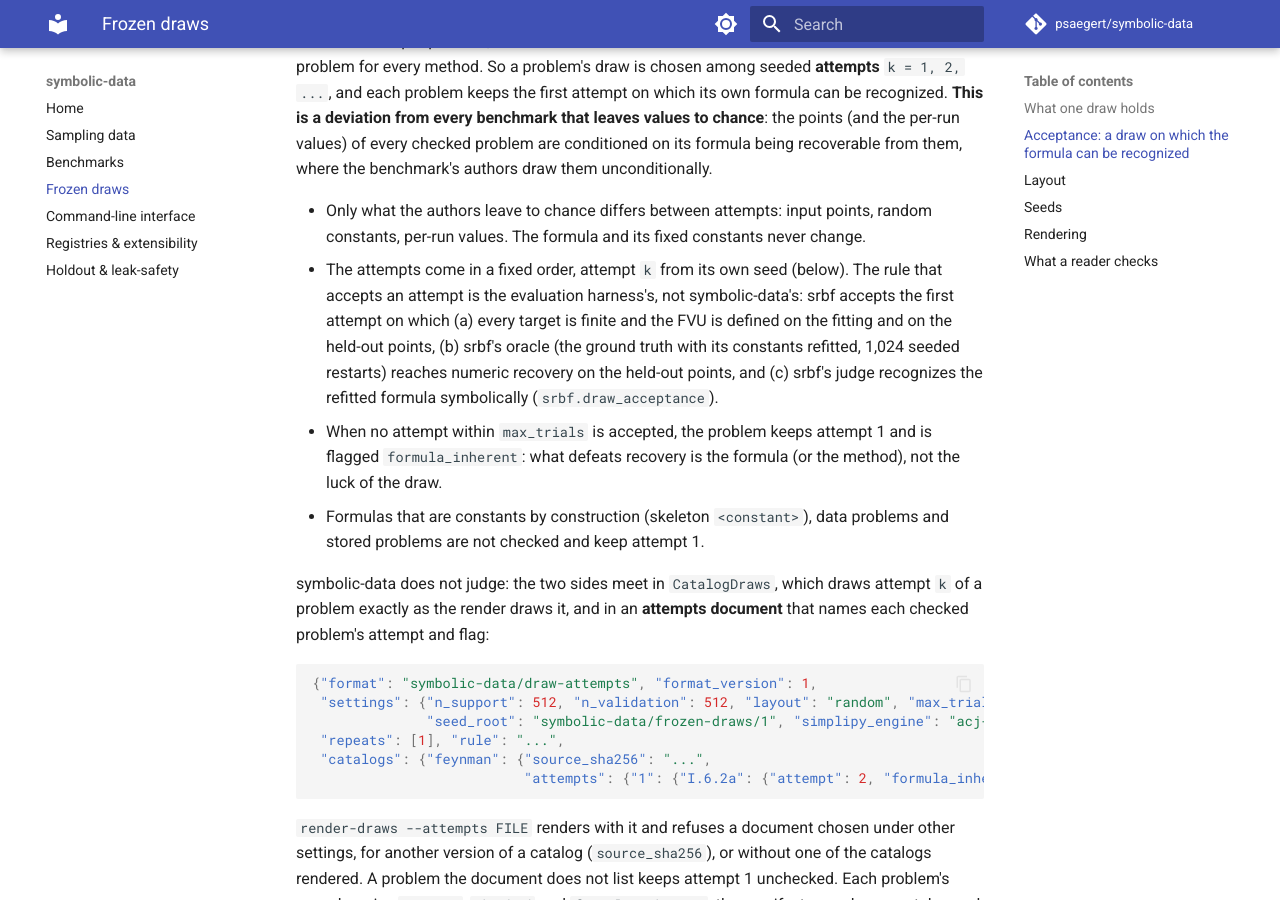
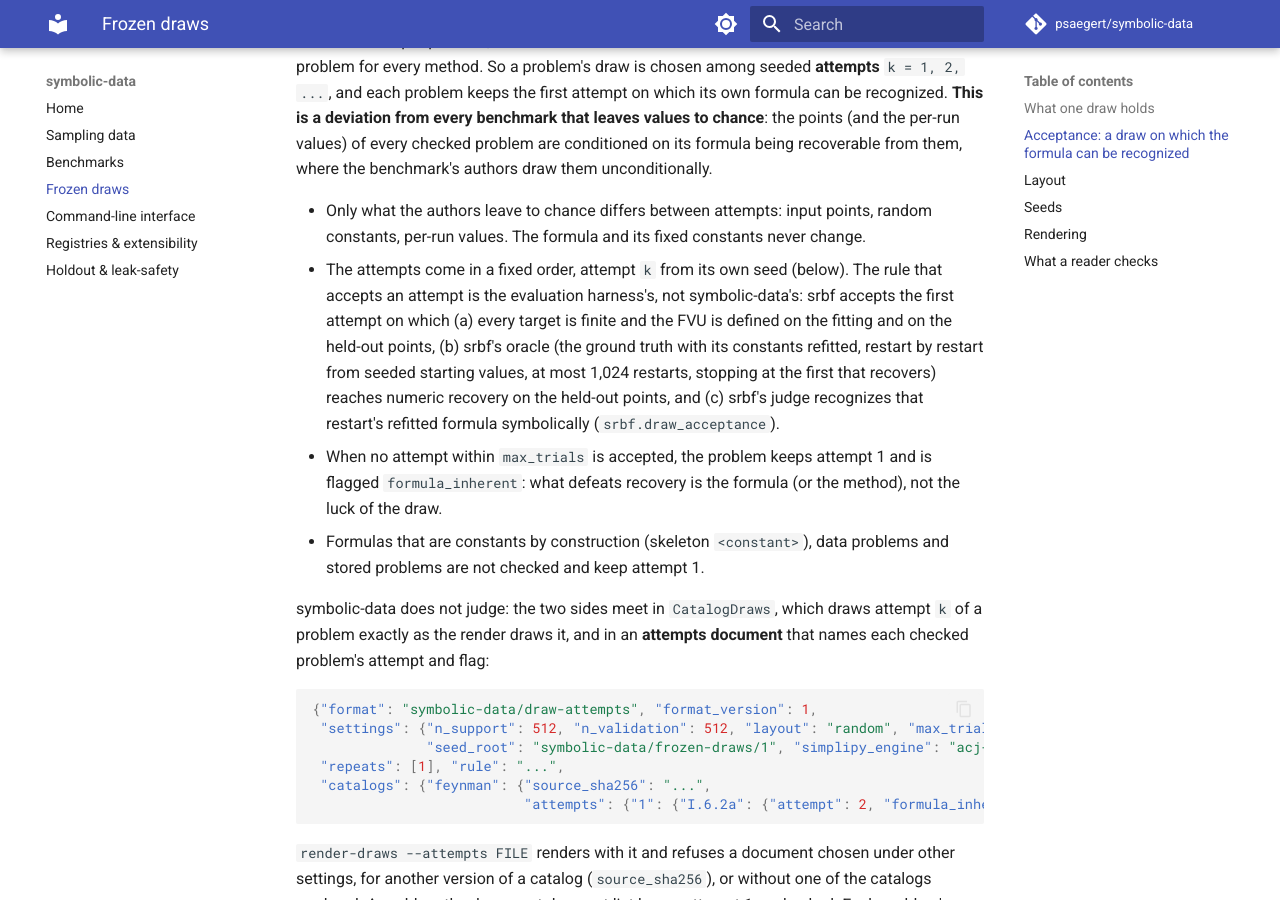
Before and after one commit to psaegert/symbolic-data, an MkDocs documentation site: the page built from docs/draws.md, in a window 1280 px wide and 900 px high, scrolled down 1230 px. Built offline with MkDocs 1.6.1 and Material for MkDocs 9.7.7, drawn with Linux system fonts in a browser that asks for light colours; comment, search, counter and statistics services are not loaded.

Commit message:
Draws docs: srbf's acceptance stops its oracle at the first restart that recovers
srbf's oracle no longer depends on a checkpoint and runs restart by restart from seeded starting values, at most
1,024 restarts per attempt, stopping at the first restart that recovers the held-out points; the judge reads that
restart's refitted formula. The attempts document and its format are unchanged.

Co-Authored-By: Claude Opus 5.5 <noreply@anthropic.com>
Claude-Session: https://claude.ai/code/session_01HwFKAER1Rjq11NL1VEFmzj

```diff
--- a/docs/draws.md
+++ b/docs/draws.md
@@ -42,8 +42,9 @@ them, where the benchmark's authors draw them unconditionally.
 - The attempts come in a fixed order, attempt `k` from its own seed (below). The rule that accepts an attempt is the
   evaluation harness's, not symbolic-data's: srbf accepts the first attempt on which (a) every target is finite and
   the FVU is defined on the fitting and on the held-out points, (b) srbf's oracle (the ground truth with its
-  constants refitted, 1,024 seeded restarts) reaches numeric recovery on the held-out points, and (c) srbf's judge
-  recognizes the refitted formula symbolically (`srbf.draw_acceptance`).
+  constants refitted, restart by restart from seeded starting values, at most 1,024 restarts, stopping at the first
+  that recovers) reaches numeric recovery on the held-out points, and (c) srbf's judge recognizes that restart's
+  refitted formula symbolically (`srbf.draw_acceptance`).
 - When no attempt within `max_trials` is accepted, the problem keeps attempt 1 and is flagged `formula_inherent`:
   what defeats recovery is the formula (or the method), not the luck of the draw.
 - Formulas that are constants by construction (skeleton `<constant>`), data problems and stored problems are not
```
